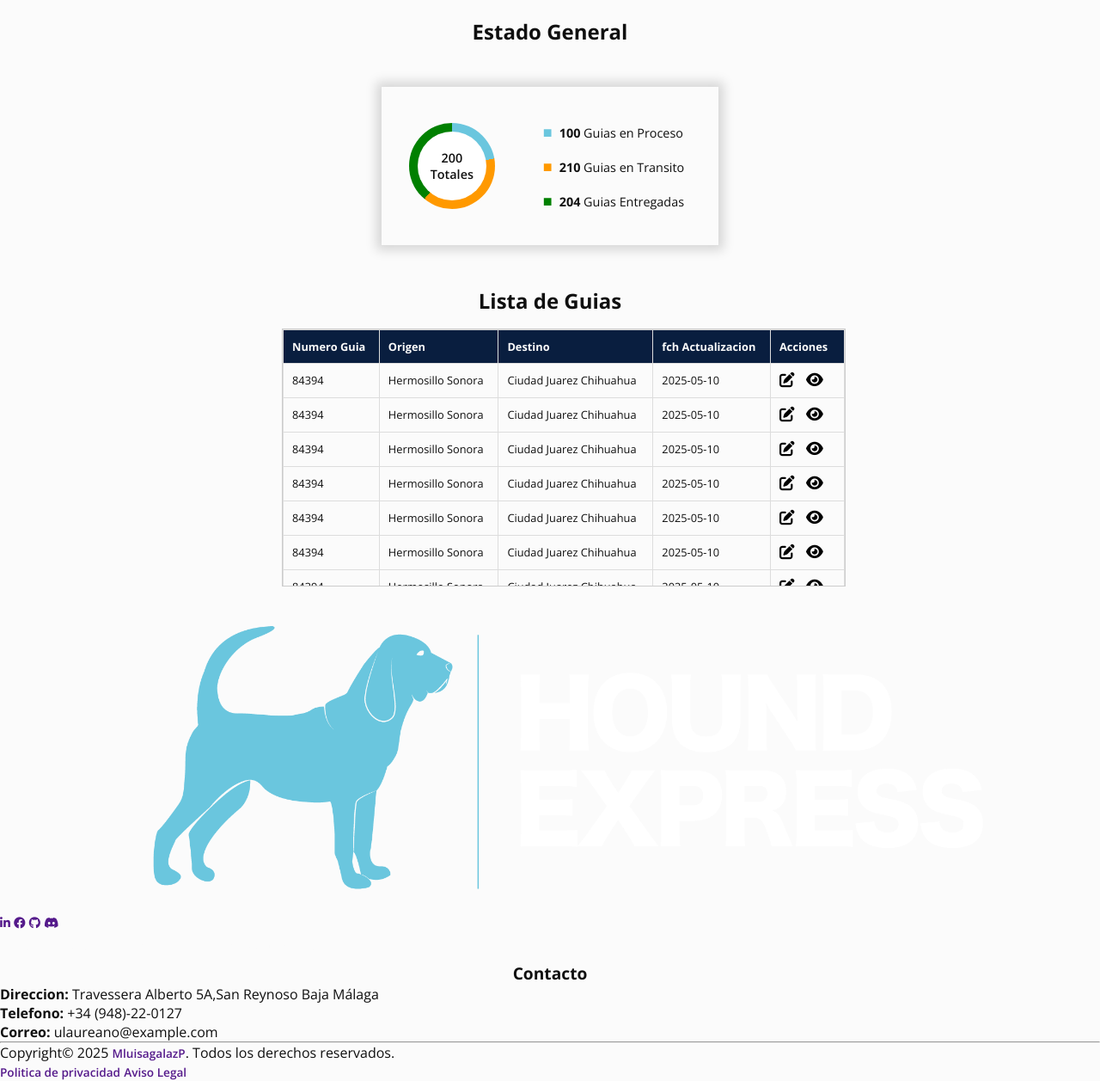
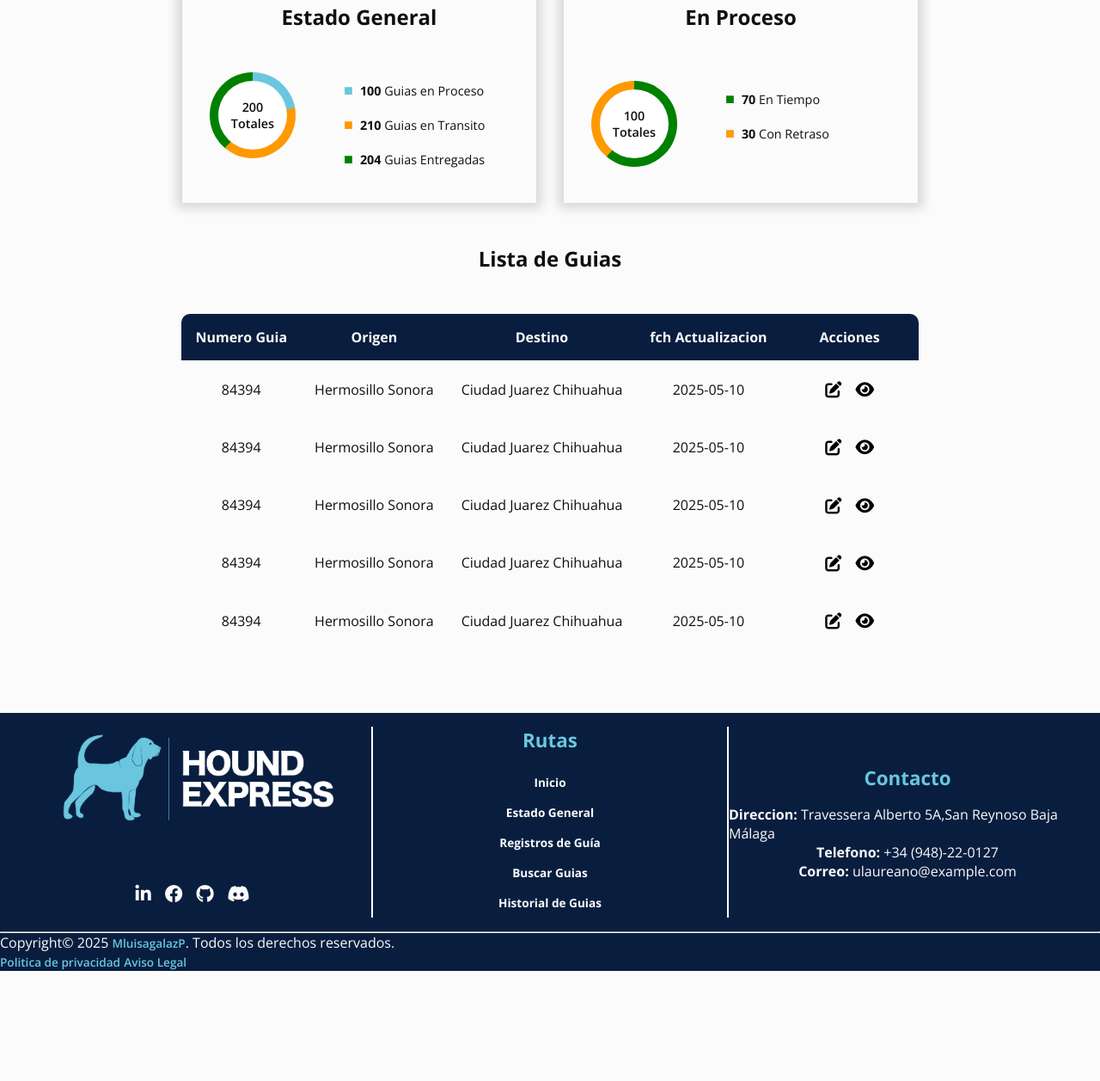
Before and after one commit to MLuisaGP/HoundExpress, a plain HTML site: page index.html in a window 1280 px wide. Shown: the part 724-1981 px from the top of the page at 86% size. After the commit the page ends 1853 px from the top, so only its background shows below. Drawn offline with nearby package versions, Linux system fonts and the light colour scheme.

Commit message:
Se tiene el css de todos, hay que acomodar el main

```diff
--- a/css/style.css
+++ b/css/style.css
@@ -34,6 +34,7 @@ body{
 
 }
 /* HEADER */
+
 .header{
   background-color: var(--color-primario-dark);
   display: flex;
@@ -42,7 +43,8 @@ body{
   padding:0.5rem 1rem;
 }
 .header__logo{
-  width: 30%;
+  width: 15vw;
+  min-width: 200px;
 }
 .header__nav{
   display: flex;
@@ -68,17 +70,20 @@ body{
 .header__nav a:hover::after{
   transform: scaleX(1);
 }
-.header__nav a{
+.header__nav a, .footer__nav a{
   color: #FBFBFB;
   padding: 0.5rem 0;
   transition: 300ms;
   position: relative;
 }
-.header__nav a:hover{
+.header__nav a:hover, .footer__nav a:hover{
   color: var(--color-primario-light);
 }
 
 /* MAIN__FORM */
+.container h1{
+  margin-bottom: 1rem;
+}
 .main__form{
   display: flex;
   flex-direction: column;
@@ -152,13 +157,15 @@ input[type="submit"]:hover{
 
 .main__stadistic--element{
   padding: 2rem;
-  display: flex;
-  justify-content: center;
-  align-items: center;
+  display: grid;
+  grid-template-columns: 0.5fr 2fr;
   gap: 3rem;
   -webkit-box-shadow: 0px 0px 12px 6px rgba(0,0,0,0.15);
   -moz-box-shadow: 0px 0px 12px 6px rgba(0,0,0,0.15);
   box-shadow: 0px 0px 12px 6px rgba(0,0,0,0.15);
+}
+.main__stadistic--element .title{
+  grid-column: 1/3;
 }
 .circle-inf ul{
   list-style: none;
@@ -173,13 +180,13 @@ input[type="submit"]:hover{
   margin-right: 8px; /* Espacio entre el cuadrado y el texto */
 }
 
-#stadistic-processing::before {
+.circle__data-1::before {
   color: #6AC6DE;
 }
-#stadistic-transition::before {
+.circle__data-2::before {
   color: #ff9900;
 }
-#stadistic-deliver::before {
+.circle__data-3::before {
   color: #008000;
 }
 
@@ -189,14 +196,19 @@ input[type="submit"]:hover{
     height: 100px;
     border-radius: 50%;
     background-color: white; /* Fondo blanco para el círculo */
-    background: conic-gradient(
-      #6AC6DE 0deg 80deg,
-      #ff9900 80deg 220deg,
-      #008000 220deg 213.39deg
-    );
     display: flex;
     align-items: center;
     justify-content: center;
+}
+.stadistic--general .circle{
+      background: conic-gradient(#6AC6DE 0deg 80deg,
+          #ff9900 80deg 220deg,
+          #008000 220deg 213.39deg);
+}
+.stadistic--proccesing .circle{
+      background: conic-gradient(
+          #008000 0deg 220deg,
+          #ff9900 220deg 213.39deg);
 }
 
 .circle-white{
@@ -211,57 +223,142 @@ input[type="submit"]:hover{
   font-weight: 600;
 }
 /* Guias */
-
-.table-container {
-  width: 100%;
-  max-height: 300px; /* Altura máxima de la tabla */
-  overflow-y: auto;  /* Habilita el scroll vertical */
-  border: 1px solid #ccc;
-  margin: 1rem;
-}
 .main__guides{
   display: flex;
   flex-direction: column;
   align-items: center;
-  /* gap: 2rem; */
+  gap: 2rem;
+}
+
+.main__guides .container{
+  border-radius: 5px;
+  position: relative;
+  top: 0;
+  height: 50vh;
+  overflow-y: scroll;
 }
 .guides__table{
+  margin: 1rem;
   border-collapse: collapse;
-  width: 100%;
+  border-radius: 10px;
+  text-align: center;
+
 }
-th, td {
-  padding: 10px;
-  border: 1px solid #ddd;
-  text-align: left;
-  font-size: 0.8rem;
+thead{
+  position: sticky;
+  top: 0;
+  background-color: #091E3F;
+  border-radius: 10px;
+  color: #FBFBFB;
+  margin: 0;
+  padding: 0;
 }
 
-thead {
-  background: var(--color-primario-dark);
-  color: #FBFBFB;
-  position: sticky;
-  top: 0;
-  z-index: 2;
-  font-weight: 500;
-  border: none;
+th,td{
+  padding: 1rem;
 }
-.guides__table button{
+th:first-child{
+  border-top-left-radius: 10px;
+}
+th:last-child{
+  border-top-right-radius: 10px;
+  width: 10rem;
+}
+.td--action{
+  display: flex;
+  align-items: center;
+  justify-content: center;
+}
+.tbl__btn{
   border: none;
   background-color: transparent;
+  font-size: 1.2rem;
+  padding-left: 5px;
   cursor: pointer;
+  padding: 0.5rem;
+  transition: 300ms;
+  display: flex;
+  border-radius: 5px;
 
 }
-.guides__table span{
-  color: transparent;
-  transition: 200ms;
+.tbl__btn span{
   font-size: 0;
-  margin:0 5px;
+  color:transparent;
+  font-size: 0;
+  font-weight: 600;
+  transition: 300ms;
 }
-.guides__table button:hover span{
-  color: #091E3F;
-  font-size: 14px;
+.tbl__btn:hover{
+  gap:  1rem;
 }
-.guides__table button i{
-  font-size: 1.1rem;
-  cursor: pointer;
+.tbl__btn:hover span{
+  color: #0f0f0f;
+  font-size: 1rem;
 }
+.tbl__btn--edit:hover{
+  background-color: #FFC107;
+}
+.tbl__btn--visit:hover{
+  color: #FBFBFB;
+  background-color: #17A2B8;
+}
+
+/* Footer */
+footer{
+  margin-top: 5rem;
+  background-color: var(--color-primario-dark);
+  color: #FBFBFB;
+  display: grid;
+}
+footer a{
+    color: var(--color-primario-light);
+}
+.footer__rutas{
+  display: grid;
+  grid-template-columns: repeat(3,1fr);
+  grid-template-rows: 2fr 0.5fr;
+  padding: 1rem;
+}
+.footer__logo {
+}
+.footer__social{
+  grid-row: 2/3;
+  display: flex;
+  justify-content: center;
+  gap: 1rem;
+  padding: 1rem;
+}
+.footer__social i{
+  font-size: 1.3rem;
+  color: #FBFBFB;
+}
+
+.footer__container--nav{
+  grid-row: 1/3;
+  display: flex;
+  flex-direction: column;
+  border-left: 2px solid #FBFBFB;
+  border-right: 2px solid #FBFBFB;
+
+}
+.footer__nav {
+  display: grid;
+  justify-items: center;
+}
+footer h3{
+  color: var(--color-primario-light);
+  font-size: 1.4rem;
+  margin-bottom: 1rem;
+}
+.footer__nav a{
+  font-weight: 700;
+}
+.footer__container--nav,.footer-contact{
+  display: flex;
+  flex-direction: column;
+  align-items: center;
+  justify-content: center;
+}
+.footer-contact{
+  grid-row: 1/3;
+}
--- a/index.html
+++ b/index.html
@@ -15,11 +15,11 @@
 
 <body>
     <header class="header">
-        <picture class="header__logo">
+        <div class="header__logo">
             <a href="index.html">
                 <img src="img/logos/logoAzulBlancoHE.png" alt="logo">
             </a>
-        </picture>
+        </div>
         <nav class="header__nav">
             <div class="header__nav--container"><a href="/">Inicio</a></div>
             <div class="header__nav--container"><a href="#">Estado General</a></div>
@@ -30,8 +30,8 @@
     </header>
     <main>
         <article class="main__form">
+            <section class="container">
                 <h1>Registrar Guía</h1>
-            <section class="container">
                 <form class="form">
                     <div class="form__input">
                         <label for="trakingId">Numero de Guia:</label>
@@ -70,9 +70,9 @@
         </article>
 
         <article class="main__stadistic">
-            <h2>Estado General</h2>
             <section class="container">
-                <div class="main__stadistic--element">
+                <div class="main__stadistic--element stadistic--general">
+                    <h2 class="title">Estado General</h2>
                     <div class="circle">
                         <div class="circle-white">
                             200 <br> Totales
@@ -80,9 +80,23 @@
                     </div>
                     <div class="circle-inf">
                         <ul>
-                            <li id="stadistic-processing"><b>100</b> Guias en Proceso</li>
-                            <li id="stadistic-transition"><b>210</b> Guias en Transito</li>
-                            <li id="stadistic-deliver"><b>204</b> Guias Entregadas</li>
+                            <li class="circle__data-1"><b>100</b> Guias en Proceso</li>
+                            <li class="circle__data-2"><b>210</b> Guias en Transito</li>
+                            <li class="circle__data-3"><b>204</b> Guias Entregadas</li>
+                        </ul>
+                    </div>
+                </div>
+                <div class="main__stadistic--element stadistic--proccesing ">
+                    <h2 class="title">En Proceso</h2>
+                    <div class="circle">
+                        <div class="circle-white">
+                            100 <br> Totales
+                        </div>
+                    </div>
+                    <div class="circle-inf">
+                        <ul>
+                            <li class="circle__data-3"><b>70</b> En Tiempo</li>
+                            <li class="circle__data-2"><b>30</b> Con Retraso</li>
                         </ul>
                     </div>
                 </div>
@@ -93,7 +107,6 @@
         <article class="main__guides">
             <h2>Lista de Guias</h2>
             <section class="container">
-                <div class="table-container">
                 <table class="guides__table">
                     <thead>
                         <tr>
@@ -105,14 +118,15 @@
                         </tr>
                     </thead>
                         <tbody>
+
                             <tr>
                                 <td>84394</td>
                                 <td>Hermosillo Sonora</td>
                                 <td>Ciudad Juarez Chihuahua</td>
                                 <td>2025-05-10</td>
-                                <td>
-                                    <button><i class="fa-solid fa-pen-to-square"></i><span>Editar</span></button>
-                                    <button><i class="fa-solid fa-eye"></i><span>Ver</span></button>
+                                <td class="td--action">
+                                    <button class="tbl__btn tbl__btn--edit"><i class="fa-solid fa-pen-to-square"></i><span>Editar</span></button>
+                                    <button class="tbl__btn tbl__btn--visit"><i class="fa-solid fa-eye"></i><span>Ver</span></button>
                                 </td>
                             </tr>
                             <tr>
@@ -120,9 +134,9 @@
                                 <td>Hermosillo Sonora</td>
                                 <td>Ciudad Juarez Chihuahua</td>
                                 <td>2025-05-10</td>
-                                <td>
-                                    <button><i class="fa-solid fa-pen-to-square"></i><span>Editar</span></button>
-                                    <button><i class="fa-solid fa-eye"></i><span>Ver</span></button>
+                                <td class="td--action">
+                                    <button class="tbl__btn tbl__btn--edit"><i class="fa-solid fa-pen-to-square"></i><span>Editar</span></button>
+                                    <button class="tbl__btn tbl__btn--visit"><i class="fa-solid fa-eye"></i><span>Ver</span></button>
                                 </td>
                             </tr>
                             <tr>
@@ -130,9 +144,9 @@
                                 <td>Hermosillo Sonora</td>
                                 <td>Ciudad Juarez Chihuahua</td>
                                 <td>2025-05-10</td>
-                                <td>
-                                    <button><i class="fa-solid fa-pen-to-square"></i><span>Editar</span></button>
-                                    <button><i class="fa-solid fa-eye"></i><span>Ver</span></button>
+                                <td class="td--action">
+                                    <button class="tbl__btn tbl__btn--edit"><i class="fa-solid fa-pen-to-square"></i><span>Editar</span></button>
+                                    <button class="tbl__btn tbl__btn--visit"><i class="fa-solid fa-eye"></i><span>Ver</span></button>
                                 </td>
                             </tr>
                             <tr>
@@ -140,9 +154,9 @@
                                 <td>Hermosillo Sonora</td>
                                 <td>Ciudad Juarez Chihuahua</td>
                                 <td>2025-05-10</td>
-                                <td>
-                                    <button><i class="fa-solid fa-pen-to-square"></i><span>Editar</span></button>
-                                    <button><i class="fa-solid fa-eye"></i><span>Ver</span></button>
+                                <td class="td--action">
+                                    <button class="tbl__btn tbl__btn--edit"><i class="fa-solid fa-pen-to-square"></i><span>Editar</span></button>
+                                    <button class="tbl__btn tbl__btn--visit"><i class="fa-solid fa-eye"></i><span>Ver</span></button>
                                 </td>
                             </tr>
                             <tr>
@@ -150,9 +164,9 @@
                                 <td>Hermosillo Sonora</td>
                                 <td>Ciudad Juarez Chihuahua</td>
                                 <td>2025-05-10</td>
-                                <td>
-                                    <button><i class="fa-solid fa-pen-to-square"></i><span>Editar</span></button>
-                                    <button><i class="fa-solid fa-eye"></i><span>Ver</span></button>
+                                <td class="td--action">
+                                    <button class="tbl__btn tbl__btn--edit"><i class="fa-solid fa-pen-to-square"></i><span>Editar</span></button>
+                                    <button class="tbl__btn tbl__btn--visit"><i class="fa-solid fa-eye"></i><span>Ver</span></button>
                                 </td>
                             </tr>
                             <tr>
@@ -160,9 +174,9 @@
                                 <td>Hermosillo Sonora</td>
                                 <td>Ciudad Juarez Chihuahua</td>
                                 <td>2025-05-10</td>
-                                <td>
-                                    <button><i class="fa-solid fa-pen-to-square"></i><span>Editar</span></button>
-                                    <button><i class="fa-solid fa-eye"></i><span>Ver</span></button>
+                                <td class="td--action">
+                                    <button class="tbl__btn tbl__btn--edit"><i class="fa-solid fa-pen-to-square"></i><span>Editar</span></button>
+                                    <button class="tbl__btn tbl__btn--visit"><i class="fa-solid fa-eye"></i><span>Ver</span></button>
                                 </td>
                             </tr>
                             <tr>
@@ -170,47 +184,40 @@
                                 <td>Hermosillo Sonora</td>
                                 <td>Ciudad Juarez Chihuahua</td>
                                 <td>2025-05-10</td>
-                                <td>
-                                    <button><i class="fa-solid fa-pen-to-square"></i><span>Editar</span></button>
-                                    <button><i class="fa-solid fa-eye"></i><span>Ver</span></button>
+                                <td class="td--action">
+                                    <button class="tbl__btn tbl__btn--edit"><i class="fa-solid fa-pen-to-square"></i><span>Editar</span></button>
+                                    <button class="tbl__btn tbl__btn--visit"><i class="fa-solid fa-eye"></i><span>Ver</span></button>
                                 </td>
                             </tr>
-                            <tr>
-                                <td>84394</td>
-                                <td>Hermosillo Sonora</td>
-                                <td>Ciudad Juarez Chihuahua</td>
-                                <td>2025-05-10</td>
-                                <td>
-                                    <button><i class="fa-solid fa-pen-to-square"></i><span>Editar</span></button>
-                                    <button><i class="fa-solid fa-eye"></i><span>Ver</span></button>
-                                </td>
-                            </tr>
+
                         </tbody>
                 </table>
-                </div>
             </section>
         </article>
     </main>
     <footer>
         <section class="footer__rutas">
-            <picture class="footer-logo">
+            <div class="footer__logo">
                 <a href="index.html">
                     <img src="img/logos/logoAzulBlancoHE.png" alt="logo">
                 </a>
-            </picture>
-            <div class="footer-social">
+            </div>
+            <div class="footer__social">
                 <a href=""><i class="fa-brands fa-linkedin-in"></i></a>
                 <a href=""><i class="fa-brands fa-facebook"></i></a>
                 <a href=""><i class="fa-brands fa-github"></i></a>
                 <a href=""><i class="fa-brands fa-discord"></i></a>
             </div>
-            <nav class="header__nav">
+            <div class="footer__container--nav">
+                <h3>Rutas</h3>
+                <nav class="footer__nav">
                     <a href="/">Inicio</a>
                     <a href="#">Estado General</a>
                     <a href="#">Registros de Guía</a>
                     <a href="#">Buscar Guias</a>
                     <a href="#">Historial de Guias</a>
                 </nav>
+            </div>
             <div class="footer-contact">
                 <h3>Contacto</h3>
                 <p><b>Direccion:</b> Travessera Alberto 5A,San Reynoso Baja Málaga</p>
```
Lines whose indentation alone changed are shown as unchanged.
